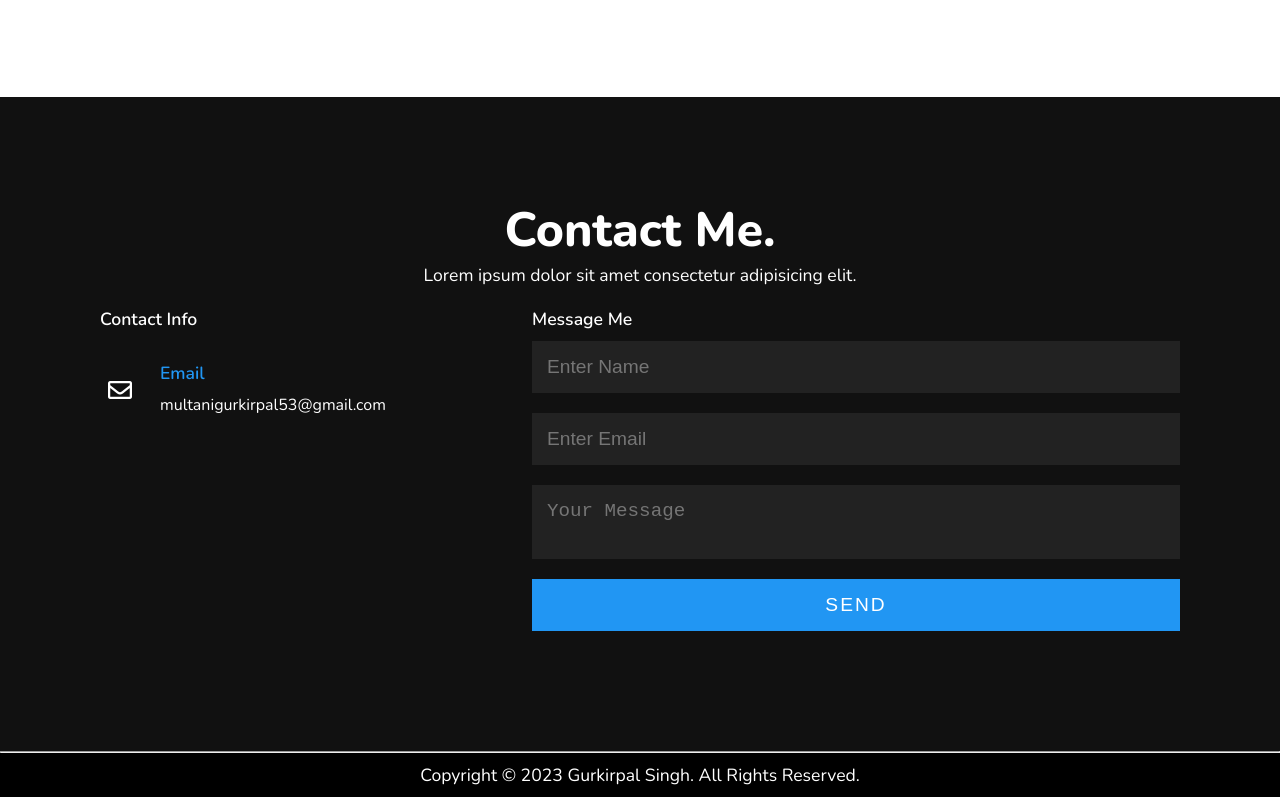
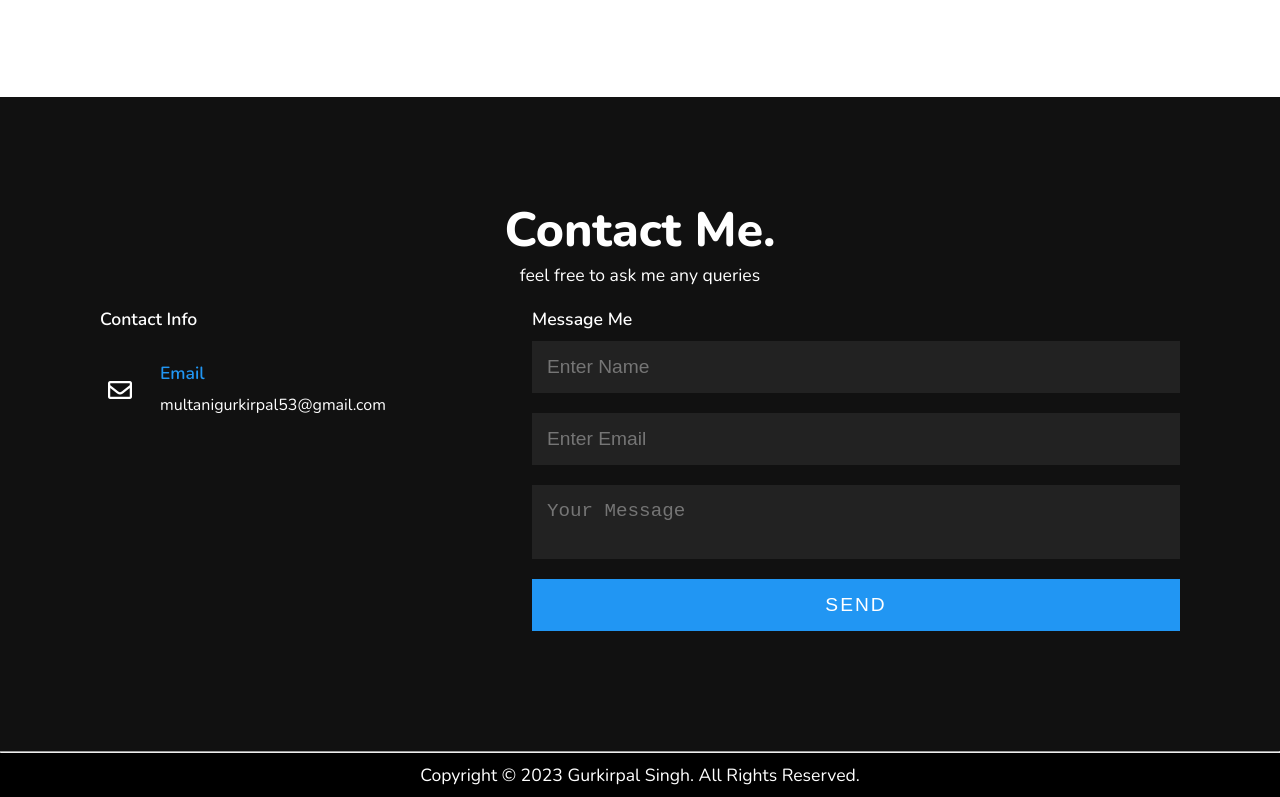
Before and after one commit to GurkirpalMultani/gurkirpal-portfolio, a plain HTML site: page index.html in a window 1280 px wide. Shown: the part 4192-4989 px from the top of the page. Drawn offline with nearby package versions, Linux system fonts and the light colour scheme.

Commit message:
Update index.html

```diff
--- a/index.html
+++ b/index.html
@@ -326,7 +326,7 @@
     <section class="contact" id="contact">
       <h2 class="heading">Contact Me.</h2>
       <p class="sub-heading">
-        Lorem ipsum dolor sit amet consectetur adipisicing elit.
+feel free to ask me any queries
       </p>
 
       <div class="contact-content">
```
